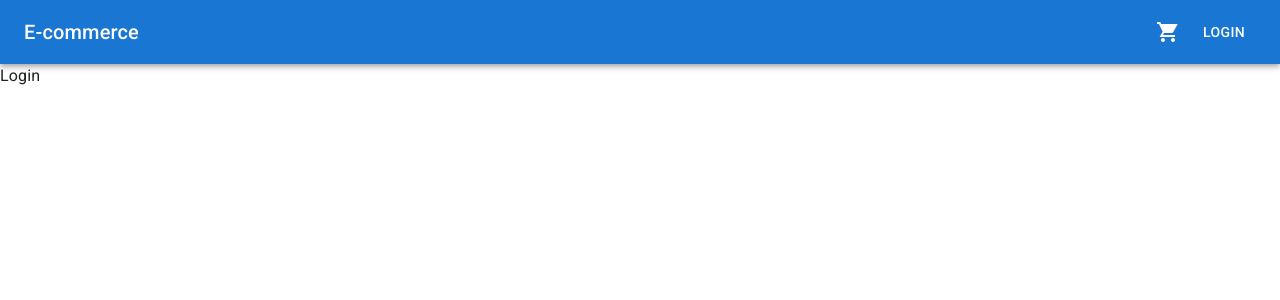
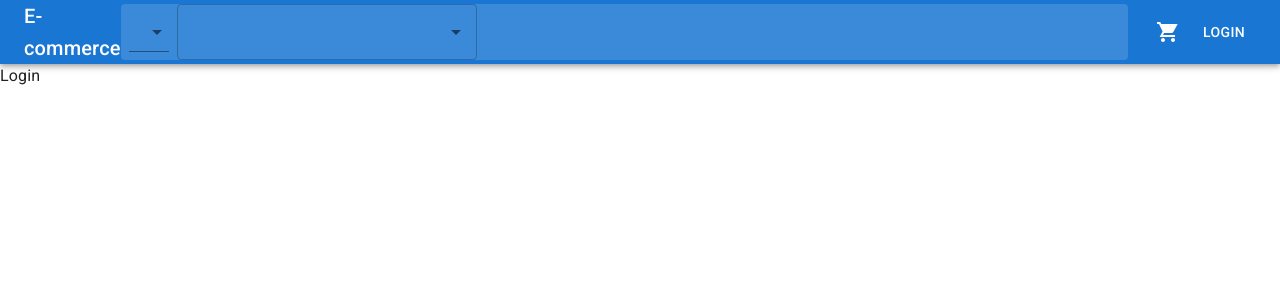
Before and after one commit to VinayakaHegade/e-commerce-app, a React (Vite) app: page /login in a window 1280 px wide. Shown: the top 300 px of the page. Built offline with nearby package versions, Linux system fonts and the light colour scheme.

Commit message:
Added MenuItem

```diff
--- a/src/components/Header.jsx
+++ b/src/components/Header.jsx
@@ -1,20 +1,77 @@
-import { AppBar, Badge, Box, Button, IconButton, Toolbar, Typography } from "@mui/material";
+import {
+  AppBar,
+  Badge,
+  Box,
+  Button,
+  IconButton,
+  styled,
+  Toolbar,
+  Typography,
+} from "@mui/material";
 import React from "react";
 import ShoppingCartSharpIcon from "@mui/icons-material/ShoppingCartSharp";
 import { useSelector } from "react-redux";
 import { getItemCount } from "../util";
+import { alpha } from "@mui/material";
+import Autocomplete from "@mui/material/Autocomplete";
+import TextField from "@mui/material/TextField";
+import Select from "@mui/material/Select";
+import MenuItem from "@mui/material/MenuItem";
+
+const Search = styled("section")(({ theme }) => ({
+  position: "relative",
+  borderRadius: theme.shape.borderRadius,
+  display: "flex",
+  backgroundColor: alpha(theme.palette.common.white, 0.15),
+  "&hover": {
+    backgroundColor: alpha(theme.palette.common.white, 0.25),
+  },
+  marginRight: theme.spacing(2),
+  marginLeft: 0,
+  width: "100%",
+}));
+
+function SearchBar() {
+  const products = useSelector((state) => state.products.value);
+  return (
+    <Search>
+      <Select
+        size="small"
+        sx={{
+          m: 1,
+          "&": {},
+        }}
+        variant="standard"
+        labelId="selected-category"
+        id="selected-category-id"
+      >
+        <MenuItem value="all">all</MenuItem>
+      </Select>
+      <Autocomplete
+        disablePortal
+        id="combo-box-demo"
+        options={Array.from(products, (prod) => ({
+          id: prod.id,
+          label: prod.title,
+        }))}
+        sx={{ width: 300 }}
+        renderInput={(params) => <TextField {...params} />}
+      />
+    </Search>
+  );
+}
 
 export default function Header() {
   const cartItems = useSelector((state) => state.cart?.value);
   const count = getItemCount(cartItems);
-   console.log(count)
   return (
     <AppBar position="sticky">
       <Toolbar>
-        <Typography variant="h6" color="inherit" sx={{ flexGrow: 1 }}>
+        <Typography variant="h6" color="inherit">
           E-commerce
         </Typography>
-        <Box sx={{display:{ md:"flex" }}}>
+        <SearchBar />
+        <Box sx={{ display: { md: "flex" } }}>
           <IconButton size="large" aria-label="shopping cart" color="inherit">
             <Badge badgeContent={count} color="error">
               <ShoppingCartSharpIcon />
--- a/src/feature/cart-slice.js
+++ b/src/feature/cart-slice.js
@@ -1,20 +1,18 @@
 import { createSlice } from "@reduxjs/toolkit";
 
-export  const cartSlice = createSlice({
-    name:'cart',
-    initialState:{
-        value:[]
+export const cartSlice = createSlice({
+  name: "cart",
+  initialState: {
+    value: [],
+  },
+  reducers: {
+    addTocart(state, action) {
+      console.log(action);
+      state.value.push(action.payload);
     },
-    reducers:{
-        addTocart(state, action){
-            console.log(action);
-            state.value.push(action.payload)
-        }
+  },
+});
 
+export const { addTocart } = cartSlice.actions;
 
-    }
-})
-
-export const {addTocart} = cartSlice.actions
-
-export default  cartSlice.reducer
+export default cartSlice.reducer;
--- /dev/null
+++ b/src/feature/products-slice.js
@@ -0,0 +1,28 @@
+import { createSlice, createAsyncThunk } from "@reduxjs/toolkit";
+
+export const fetchAllProducts = createAsyncThunk(
+  "products/fetchAll",
+  async () => {
+    const response = await fetch("https://fakestoreapi.com/products");
+    return await response.json();
+  }
+);
+
+const productsSlice = createSlice({
+  name: "products",
+  initialState: {
+    value: [],
+    loading: false,
+  },
+  extraReducers: (builder) => {
+    builder.addCase(fetchAllProducts.pending, (state) => {
+      state.loading = true;
+    });
+    builder.addCase(fetchAllProducts.fulfilled, (state, action) => {
+      state.value = action.payload;
+      state.loading = false;
+    });
+  },
+});
+
+export default productsSlice.reducer;
--- a/src/pages/Home.jsx
+++ b/src/pages/Home.jsx
@@ -16,32 +16,26 @@ import { useEffect } from "react";
 import { useState } from "react";
 import { useDispatch, useSelector } from "react-redux";
 import { addTocart } from "../feature/cart-slice";
+import { fetchAllProducts } from "../feature/products-slice";
 
 export default function Home() {
   const theme = useTheme();
-  const [products, setProducts] = useState([]);
-  const dispatch = useDispatch()
+  const state = useSelector((state) => state.products);
+  const { value: products, loading } = state ?? {};
+  const dispatch = useDispatch();
 
-  async function fetchAllProducts() {
-    const response = await fetch("https://fakestoreapi.com/products");
-    const result = await response.json();
-    setProducts(result);
+  if (!products?.length) {
+    dispatch(fetchAllProducts());
   }
 
-  useEffect(() => {
-    fetchAllProducts();
-  }, []);
-
-
-
-  function addProductToCart(product){
-    dispatch(addTocart({product, quantity:1}));
+  function addProductToCart(product) {
+    dispatch(addTocart({ product, quantity: 1 }));
   }
 
   return (
     <Container sx={{ py: 8 }} maxWidth="lg">
       <Grid container spacing={4}>
-        {products.map(({ title, id, price, description, rating, image }) => (
+        {products?.map(({ title, id, price, description, rating, image }) => (
           <Grid item key={id} xs={12} sm={6} md={3}>
             <Card
               sx={{ height: "100%", display: "flex", flexDirection: "column" }}
--- a/src/store.js
+++ b/src/store.js
@@ -1,8 +1,10 @@
 import { configureStore } from "@reduxjs/toolkit";
 import cartReducer from "./feature/cart-slice";
+import productsReducer from './feature/products-slice';
 
 export default configureStore({
   reducer: {
     cart: cartReducer,
-  },
+    products: productsReducer
+  }
 });
```
Lines whose indentation alone changed are shown as unchanged.
